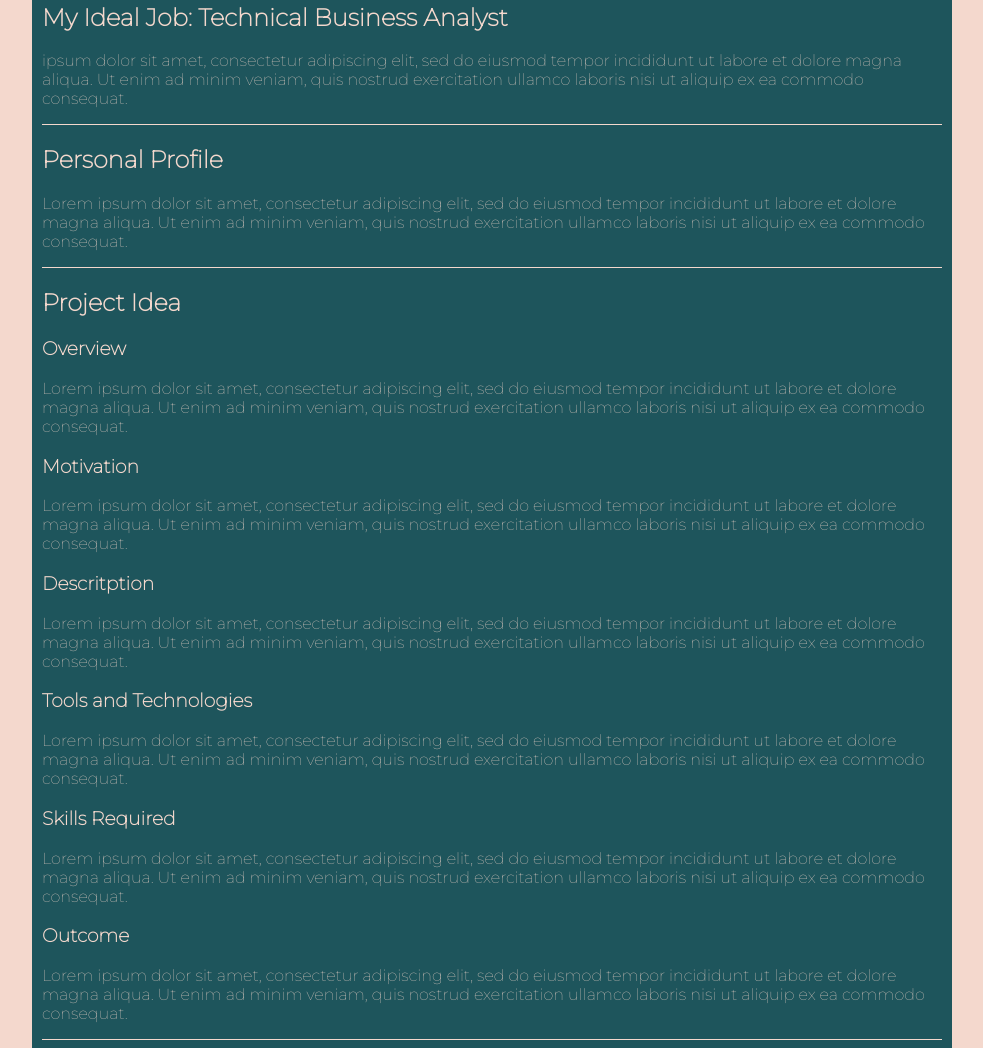
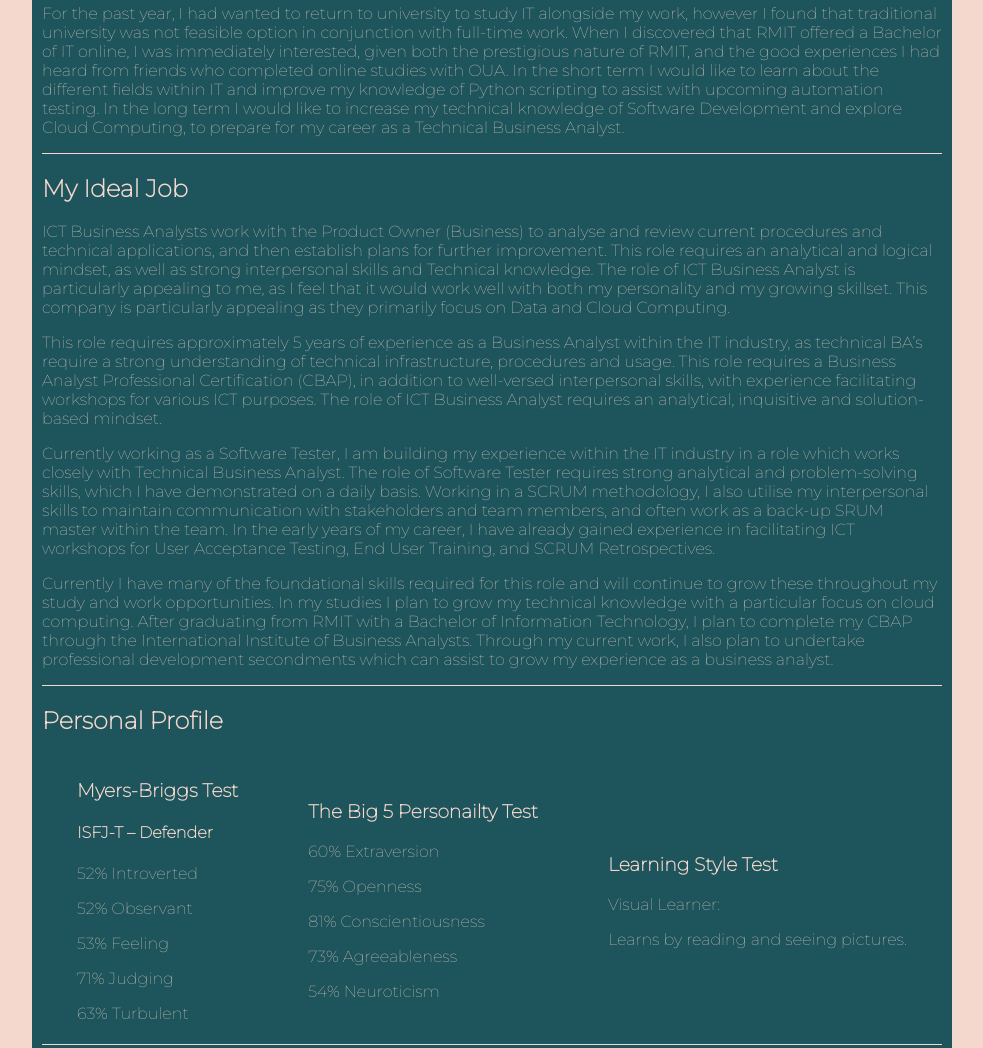
Before and after one commit to anneshars/Assignment1, a plain HTML site: page index.html in a window 1280 px wide. Shown: the part 811-1859 px from the top of the page, without its empty margins (148-1131 px from the left). Drawn offline with Linux system fonts and the light colour scheme.

Commit message:
added HTML content

```diff
--- a/index.html
+++ b/index.html
@@ -44,8 +44,8 @@
                         <h2>Interest in IT</h2>
                     </div>
                     <div class = "content">
-                        <p>My name is Annesha, and I am a 23-year-old Software Tester, with one and a half years of experience in the IT industry. After moving along the east coast of Australia, I have now settled in Brisbane Queensland, where I live with my long-term partner and my childhood dog ‘Bear’. In the next few years, I plan to move to Melbourne, however for now Brisbane is home. </p>
-                        <p>In my spare time, I like to embrace creative hobbies such as knitting and sewing, and make a great effort to maintain my health with strength training workouts and walks to reduce the impacts of my chronic pain condition. </p>
+                        <p>Ever since I was a child, I have always found computers easy to set up, use and trouble shoot.  After graduating from High school, I studied a Fine arts degree, however 18 months into the degree, I realised that I needed to work in a more technical and analytical field. I decided to take time off from study to explore my interests. During my study sabbatical, I was given a secondment opportunity at work as a database officer, which made me responsible for managing the charity’s fundraising database. In this position, I was also responsible for testing the new database management system prior to migration. I found this experience fulfilling and rewarding, and discovered that I have a strong interest in IT. Two years later, I now work as a software Tester, which has allowed me to make the most of my analytical and problem-solving skills. </p>
+                        <p>For the past year, I had wanted to return to university to study IT alongside my work, however I found that traditional university was not feasible option in conjunction with full-time work. When I discovered that RMIT offered a Bachelor of IT online, I was immediately interested, given both the prestigious nature of RMIT, and the good experiences I had heard from friends who completed online studies with OUA. In the short term I would like to learn about the different fields within IT and improve my knowledge of Python scripting to assist with upcoming automation testing. In the long term I would like to increase my technical knowledge of Software Development and explore Cloud Computing, to prepare for my career as a Technical Business Analyst.</p>
                     </div>
                 </article>
             </section>
@@ -53,10 +53,13 @@
             <section>
                 <article>
                     <div class = "sectionTitle">
-                        <h2>My Ideal Job: Technical Business Analyst</h2>
+                        <h2>My Ideal Job</h2>
                     </div>
                     <div class = "content">
-                        <p>ipsum dolor sit amet, consectetur adipiscing elit, sed do eiusmod tempor incididunt ut labore et dolore magna aliqua. Ut enim ad minim veniam, quis nostrud exercitation ullamco laboris nisi ut aliquip ex ea commodo consequat.</p>
+                        <p>ICT Business Analysts work with the Product Owner (Business) to analyse and review current procedures and technical applications, and then establish plans for further improvement. This role requires an analytical and logical mindset, as well as strong interpersonal skills and Technical knowledge. The role of ICT Business Analyst is particularly appealing to me, as I feel that it would work well with both my personality and my growing skillset. This company is particularly appealing as they primarily focus on Data and Cloud Computing. </p>
+                        <p>This role requires approximately 5 years of experience as a Business Analyst within the IT industry, as technical BA’s require a strong understanding of technical infrastructure, procedures and usage. This role requires a Business Analyst Professional Certification (CBAP), in addition to well-versed interpersonal skills, with experience facilitating workshops for various ICT purposes. The role of ICT Business Analyst requires an analytical, inquisitive and solution-based mindset. </p>
+                        <p>Currently working as a Software Tester, I am building my experience within the IT industry in a role which works closely with Technical Business Analyst. The role of Software Tester requires strong analytical and problem-solving skills, which I have demonstrated on a daily basis. Working in a SCRUM methodology, I also utilise my interpersonal skills to maintain communication with stakeholders and team members, and often work as a back-up SRUM master within the team. In the early years of my career, I have already gained experience in facilitating ICT workshops for User Acceptance Testing, End User Training, and SCRUM Retrospectives.</p>
+                        <p>Currently I have many of the foundational skills required for this role and will continue to grow these throughout my study and work opportunities. In my studies I plan to grow my technical knowledge with a particular focus on cloud computing. After graduating from RMIT with a Bachelor of Information Technology, I plan to complete my CBAP through the International Institute of Business Analysts. Through my current work, I also plan to undertake professional development secondments which can assist to grow my experience as a business analyst.</p>
                     </div>
                 </article>
             </section>
@@ -64,8 +67,32 @@
             <section>
                 <article>
                     <div class = "sectionTitle"><h2>Personal Profile</h2></div>
-                    <div class = "content">
-                    <p> Lorem ipsum dolor sit amet, consectetur adipiscing elit, sed do eiusmod tempor incididunt ut labore et dolore magna aliqua. Ut enim ad minim veniam, quis nostrud exercitation ullamco laboris nisi ut aliquip ex ea commodo consequat.</p></div>
+                    <div class="flex-container-two-personality">
+                        <div id="Myers-Briggs">
+                            <h3>Myers-Briggs Test</h3>
+                            <h4>ISFJ-T – Defender</h4>
+                            <p>52% Introverted </p>
+                            <p>52% Observant</p>
+                            <p>53% Feeling</p>
+                            <p>71% Judging</p>
+                            <p>63% Turbulent</p>
+                        </div>
+
+                        <div id="The-Big-5">
+                            <h3>The Big 5 Personailty Test</h3>
+                            <p>60% Extraversion</p>
+                            <p>75% Openness</p>
+                            <p>81% Conscientiousness</p>
+                            <p>73% Agreeableness</p>
+                            <p>54% Neuroticism</p>
+
+                        </div>
+                        <div id="Learning-Style">
+                            <h3>Learning Style Test</h3>
+                            <p>Visual Learner:</p>
+                            <p>Learns by reading and seeing pictures.</p>
+                        </div>
+                    </div>
                 </article>
             </section>
 
--- a/style.css
+++ b/style.css
@@ -32,3 +32,12 @@ img {
     border-radius: 50%;
     box-shadow: 50px 30px #F4D8CD;
 }
+.flex-container-two-personality{
+    display: flex;
+    height: auto;
+    align-items: flex-start;
+    flex-direction: row;
+    background-color: #1E555C;}
+.flex-container-two-personality>div{
+    margin: auto;
+    padding: 5px;}
```
